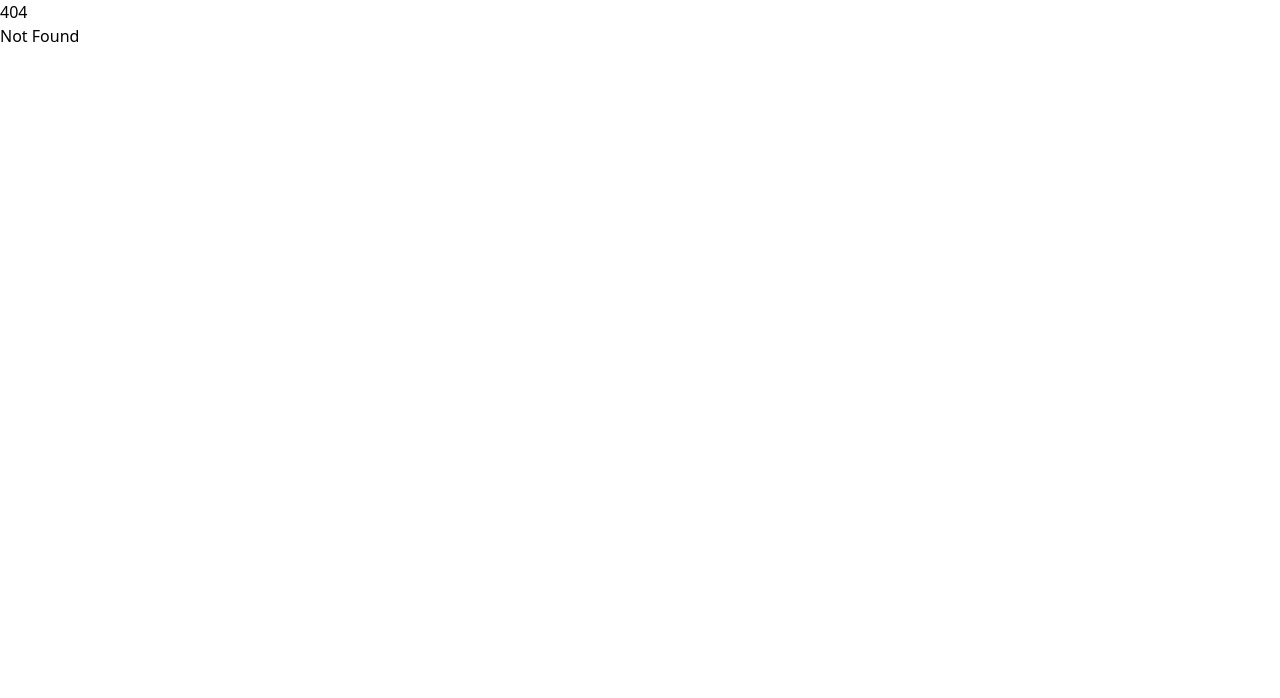
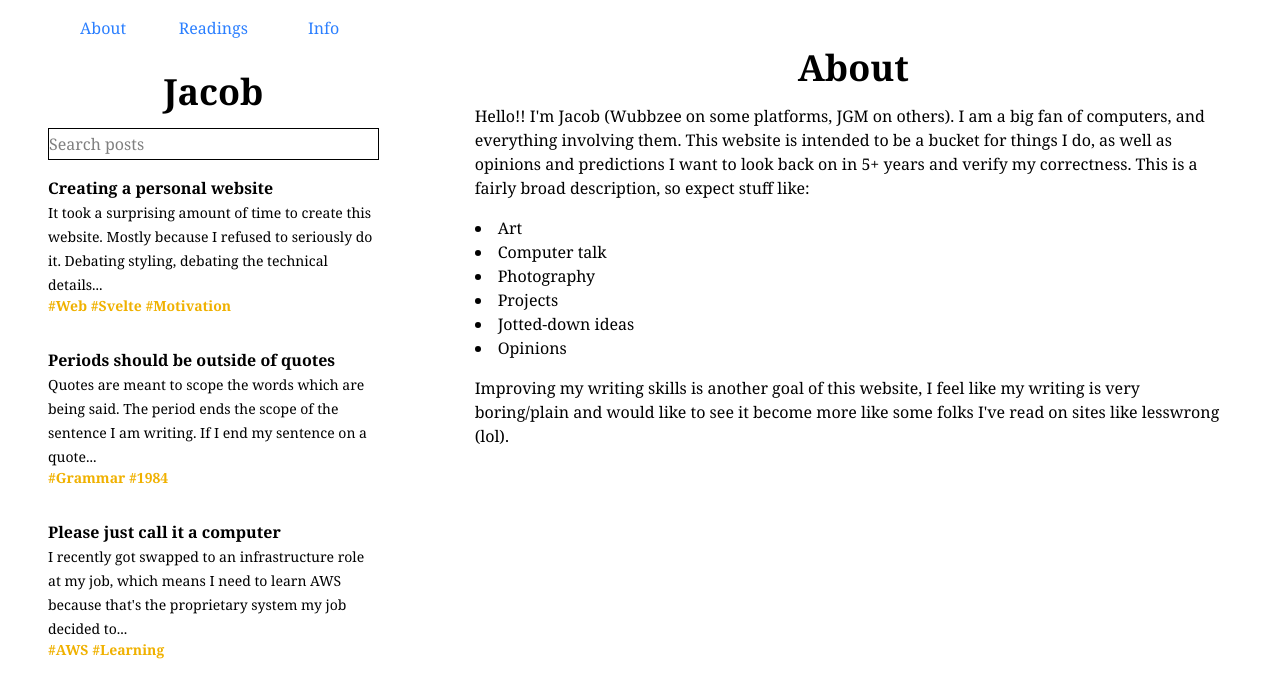
Before and after one commit to JGM01/personal-site, a SvelteKit app: page /about in a window 1280 px wide. Before the commit this address had no page. Shown: the top 698 px of the page. Built offline with nearby package versions, Linux system fonts and the light colour scheme.

Commit message:
doing some good work

```diff
--- a/src/app.css
+++ b/src/app.css
@@ -1,2 +1,6 @@
 @import 'tailwindcss';
 @plugin '@tailwindcss/typography';
+
+* {
+    font-family: georgia, serif;
+}
--- a/src/routes/+layout.svelte
+++ b/src/routes/+layout.svelte
@@ -4,4 +4,36 @@
 	let { children } = $props();
 </script>
 
-{@render children()}
+<div class="flex flex-row">
+<header class="flex basis-1/3 flex-col px-12 py-4">
+    <div class=" grid grid-cols-3">
+        <a class="text-center text-blue-500" href="/about">About</a>
+        <a class="text-center text-blue-500" href="/readings">Readings</a>
+        <a class="text-center text-blue-500" href="/info">Info</a>
+    </div>
+    <h1 class="text-center text-4xl font-bold mb-4 mt-8">Jacob</h1>
+    <input class="h-8 border" type="text" placeholder="Search posts"/>
+    <div class="my-4">
+        <a href="creating-a-personal-website" class="font-semibold">Creating a personal website</a>
+        <br/>
+        <span class="text-sm ">It took a surprising amount of time to create this website. Mostly because I refused to seriously do it. Debating styling, debating the technical details...</span>
+        <div class="text-yellow-500 text-sm font-semibold"> #Web #Svelte #Motivation</div>
+    </div>
+    <div class="my-4">
+        <a href="periods-should-be-outside-of-quotes" class="font-semibold">Periods should be outside of quotes</a>
+        <br/>
+        <span class="text-sm ">Quotes are meant to scope the words which are being said. The period ends the scope of the sentence I am writing. If I end my sentence on a quote...</span>
+        <div class="text-yellow-500 text-sm font-semibold"> #Grammar #1984</div>
+    </div>
+    <div class="my-4">
+        <a href="please-just-call-it-a-computer" class="font-semibold">Please just call it a computer</a>
+        <br/>
+        <span class="text-sm ">I recently got swapped to an infrastructure role at my job, which means I need to learn AWS because that's the proprietary system my job decided to...</span>
+        <div class="text-yellow-500 text-sm font-semibold"> #AWS #Learning </div>
+    </div>
+</header>
+
+<main class="basis-2/3 p-12">
+    {@render children()}
+</main>
+</div>
--- a/src/routes/+page.svelte
+++ b/src/routes/+page.svelte
@@ -1,2 +1 @@
-<h1>Welcome to SvelteKit</h1>
-<p>Visit <a href="https://svelte.dev/docs/kit">svelte.dev/docs/kit</a> to read the documentation</p>
+this is some content
--- /dev/null
+++ b/src/routes/about/+page.svelte
@@ -0,0 +1,22 @@
+<div class="flex flex-col">
+<h1 class="m-auto text-4xl font-bold ">About</h1>
+
+<p class="my-4">
+Hello!!
+
+I'm Jacob (Wubbzee on some platforms, JGM on others). I am a big fan of computers, and everything involving them.
+
+This website is intended to be a bucket for things I do, as well as opinions and predictions I want to look back on in 5+ years and verify my correctness. This is a fairly broad description, so expect stuff like:
+</p>
+<ul class="list-disc list-inside">
+    <li>Art</li>
+    <li>Computer talk</li>
+    <li>Photography</li>
+    <li>Projects</li>
+    <li>Jotted-down ideas</li>
+    <li>Opinions</li>
+</ul>
+<p class="my-4">
+Improving my writing skills is another goal of this website, I feel like my writing is very boring/plain and would like to see it become more like some folks I've read on sites like lesswrong (lol).
+</p>
+    </div>
--- /dev/null
+++ b/src/routes/info/+page.svelte
@@ -0,0 +1,6 @@
+<div class="flex flex-col">
+<h1 class="m-auto text-4xl font-bold ">Info</h1>
+<p class="my-4">
+    This page is just some specs on silly stuff that I care about like my computer, server, and website stuff.
+</p>
+</div>
--- /dev/null
+++ b/src/routes/readings/+page.svelte
@@ -0,0 +1,7 @@
+<div class="flex flex-col">
+<h1 class="m-auto text-4xl font-bold ">Readings</h1>
+<p class="my-4">
+    I like to save blog posts, books, and youtube videos to learn from on the subway to-and-from work. Highly recommend! This page is just a list of a bunch that I have/haven't worked through.
+    Might end up forcing myself to write short reviews or something so that I understand the details better.
+</p>
+</div>
```
